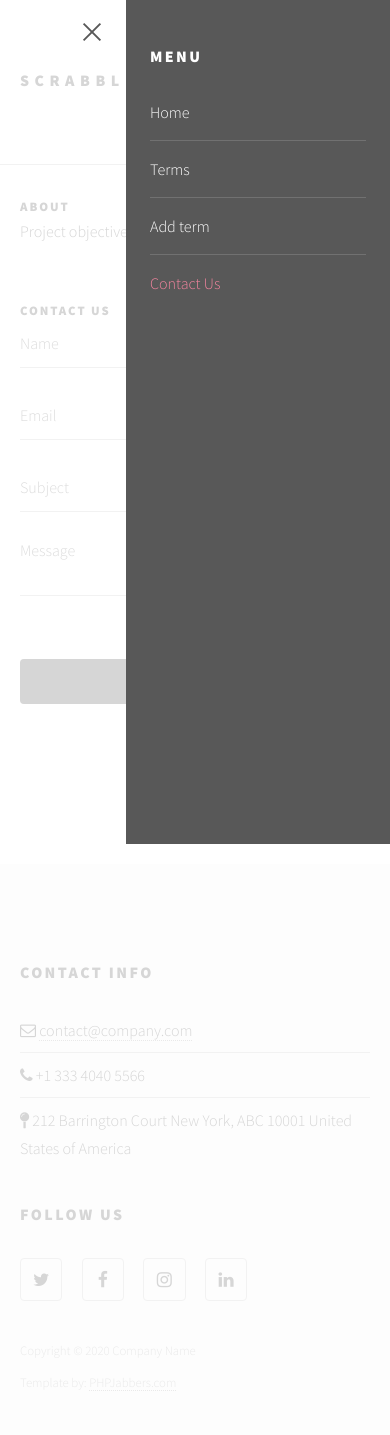
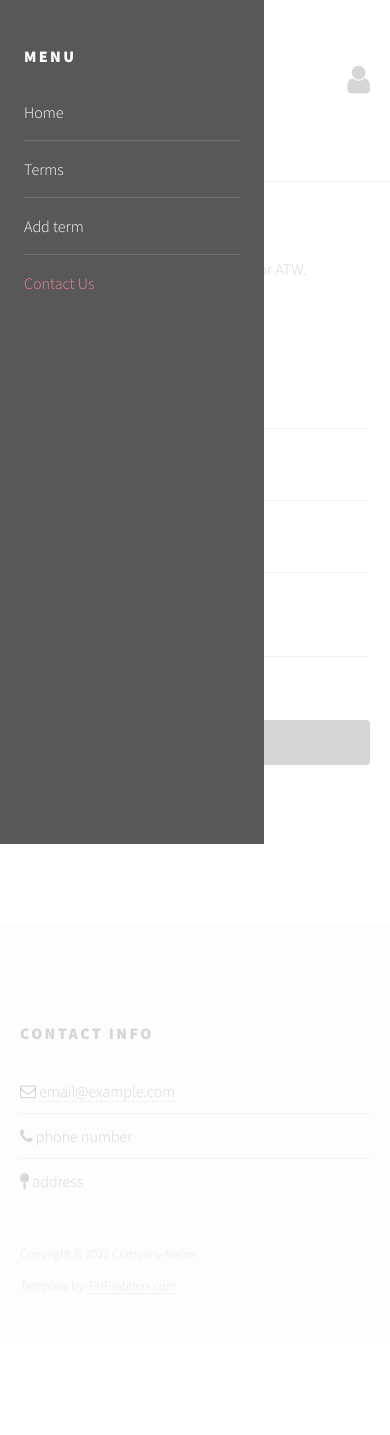
Before and after one commit to jmmp00/atw, a PHP site: page /contact.php in a window 390 px wide, after a click on "MENU". After the commit the page ends 1294 px from the top, so only its background shows below. Run offline with PHP 8.4, Linux system fonts and the light colour scheme; a user stored in the database is signed in.

Commit message:
header css and db replacement

```diff
--- a/assets/css/main.css
+++ b/assets/css/main.css
@@ -17,11 +17,17 @@ section, summary, time, mark, audio, video {
 	border: 0;
 	font-size: 100%;
 	font: inherit;
-	vertical-align: baseline;}
+	vertical-align: baseline;
+}
+
+header {
+	text-align: center;
+}
 
 article, aside, details, figcaption, figure,
 footer, header, hgroup, menu, nav, section {
-	display: block;}
+	display: block;
+}
 
 body {
 	line-height: 1;
@@ -2799,10 +2805,12 @@ input, select, textarea {
 			border-bottom: 0;
 			color: inherit;
 			font-weight: 900;
+			font-size: 120%;
 			letter-spacing: 0.35em;
 			margin: 0 0 2.5em 0;
 			text-decoration: none;
 			text-transform: uppercase;
+			text-align: center;
 			display: inline-block;
 		}
 
@@ -2823,7 +2831,7 @@ input, select, textarea {
 
 		#header nav {
 			position: fixed;
-			right: 1em;
+			left: 1em;
 			top: 1em;
 			z-index: 10000;
 		}
@@ -2881,7 +2889,7 @@ input, select, textarea {
 							display: block;
 							position: absolute;
 							top: 0;
-							left: 0;
+							right: 0;
 							width: 100%;
 							height: 100%;
 							background-position: center;
@@ -2914,7 +2922,7 @@ input, select, textarea {
 			}
 
 				#header nav {
-					right: 0.5em;
+					left: 0.5em;
 					top: 0.5em;
 				}
 
@@ -2935,17 +2943,17 @@ input, select, textarea {
 	}
 
 	#menu {
-		-moz-transform: translateX(22em);
-		-webkit-transform: translateX(22em);
-		-ms-transform: translateX(22em);
-		transform: translateX(22em);
+		-moz-transform: translateX(-22em);
+		-webkit-transform: translateX(-22em);
+		-ms-transform: translateX(-22em);
+		transform: translateX(-22em);
 		-moz-transition: -moz-transform 0.45s ease, visibility 0.45s;
 		-webkit-transition: -webkit-transform 0.45s ease, visibility 0.45s;
 		-ms-transition: -ms-transform 0.45s ease, visibility 0.45s;
 		transition: transform 0.45s ease, visibility 0.45s;
 		position: fixed;
 		top: 0;
-		right: 0;
+		left: 0;
 		width: 22em;
 		max-width: 80%;
 		height: 100%;
@@ -3173,15 +3181,7 @@ input, select, textarea {
 				margin-bottom: 0;
 			}
 
-			#footer > .inner section:nth-child(1) {
-				width: calc(66% - 2.5em);
-				margin-right: 2.5em;
-			}
-
-			#footer > .inner section:nth-child(2) {
-				width: calc(33% - 2.5em);
-				margin-left: 2.5em;
-			}
+
 
 			#footer > .inner .copyright {
 				width: 100%;
--- a/auth.php
+++ b/auth.php
@@ -258,8 +258,6 @@ function sendEmail($email,$token){
     ini_set("SMTP", "smtp.server.com");//confirm smtp
     $to = $email;
     $subject = "Test mail";
-    $message = "Hello! This is a simple email message.";
-    $from = "pedrofiliperocha2001@gmail.com";
     $headers = "MIME-Version: 1.0" . "\r\n";
     $headers .= "Content-type:text/html;charset=UTF-8" . "\r\n";
     $text = Template::get_contents("template.html", array('token' => $token));
--- a/contact.php
+++ b/contact.php
@@ -19,26 +19,25 @@
 			<div id="wrapper">
 
 				<!-- Header -->
-					<header id="header">
+				<header id="header">
+
 						<div class="inner">
-
-							<!-- Logo -->
+							<!--Logo -->
 								<a href="index.php" class="logo">
-								<span class="title">Scrabble</span><span class="fa fa-pencil"></span>
+								<center><span class="title">Scrabble</span><span class="fa fa-pencil"></span></center>
 								</a>
-
-							<!-- Nav -->
+							<!--Nav-->
 								<nav>
 									<ul>
 										<li><a href="#menu">Menu</a></li>
 									</ul>
 								</nav>
-                                <!-- Logout button-->
-                                <div style="min-height: 1vh;">
-        			    		    <i class="fa fa-user" aria-hidden="true" style="float: right;"></i><h1 class="text-right display-6" style="margin-top: -40px; font-size: 1rem"><?=$_SESSION['user_name'] . " ".$_SESSION['user_surname']?>&nbsp;</h1>
-        			    		    <a href="logout.php" class="button" style="position:absolute; right:100px; top:20px;font-size: 1rem">LOGOUT</a>
-							    </div>
-						</div>
+
+							<!--Logout button&username -->
+
+        					<a href="account.php"><i class="fa fa-user fa-2x" style="float: right;"></i></a>
+
+
 					</header>
                     <hr>
 				<!-- Menu -->
@@ -60,14 +59,14 @@
 					<div id="main">
 						<div class="inner">
                             <section>
-							<h3 style="margin: 0">About</h3>
+							<h3 class="h3">About</h3>
 							<small style="margin: 0">Project objective: creating a website for ATW.</small>
                             </section>
 
                             <br><br>
 
                             <section>
-							<h3 style="margin: 0">Contact Us</h3>
+							<h3 class="h3">Contact Us</h3>
 							<form method="post" action="#">
 								<div class="fields">
 									<div class="field half">
@@ -104,27 +103,19 @@
 				<!-- Footer -->
 					<footer id="footer">
 						<div class="inner">
-							<section>
+						<section>
 								<h2>Contact Info</h2>
 
 								<ul class="alt">
-									<li><span class="fa fa-envelope-o"></span> <a href="#">contact@company.com</a></li>
-									<li><span class="fa fa-phone"></span> +1 333 4040 5566 </li>
-									<li><span class="fa fa-map-pin"></span> 212 Barrington Court New York, ABC 10001 United States of America</li>
-								</ul>
-
-								<h2>Follow Us</h2>
-
-								<ul class="icons">
-									<li><a href="#" class="icon style2 fa-twitter"><span class="label">Twitter</span></a></li>
-									<li><a href="#" class="icon style2 fa-facebook"><span class="label">Facebook</span></a></li>
-									<li><a href="#" class="icon style2 fa-instagram"><span class="label">Instagram</span></a></li>
-									<li><a href="#" class="icon style2 fa-linkedin"><span class="label">LinkedIn</span></a></li>
+									<li><span class="fa fa-envelope-o"></span> <a href="#">email@example.com</a></li>
+									<li><span class="fa fa-phone"></span> phone number </li>
+									<li><span class="fa fa-map-pin"></span> address </li>
 								</ul>
 							</section>
 
+
 							<ul class="copyright">
-								<li>Copyright © 2020 Company Name </li>
+								<li>Copyright © 2022 Company Name </li>
 								<li>Template by: <a href="https://www.phpjabbers.com/">PHPJabbers.com</a></li>
 							</ul>
 						</div>
```
Also changed, not shown: DB/atw (1).sql (renamed from DB/atw.sql, +28 -8 lines), index.php (+12 -26 lines), terms.php (+16 -18 lines).
